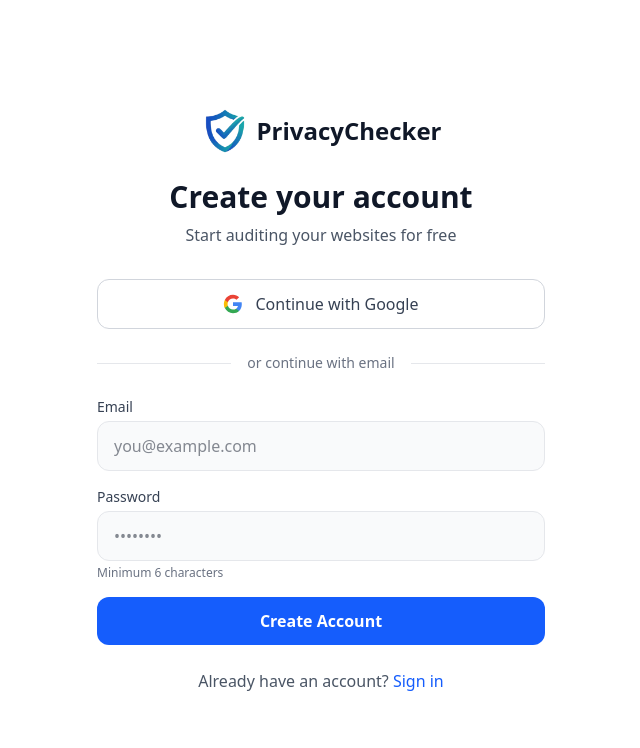
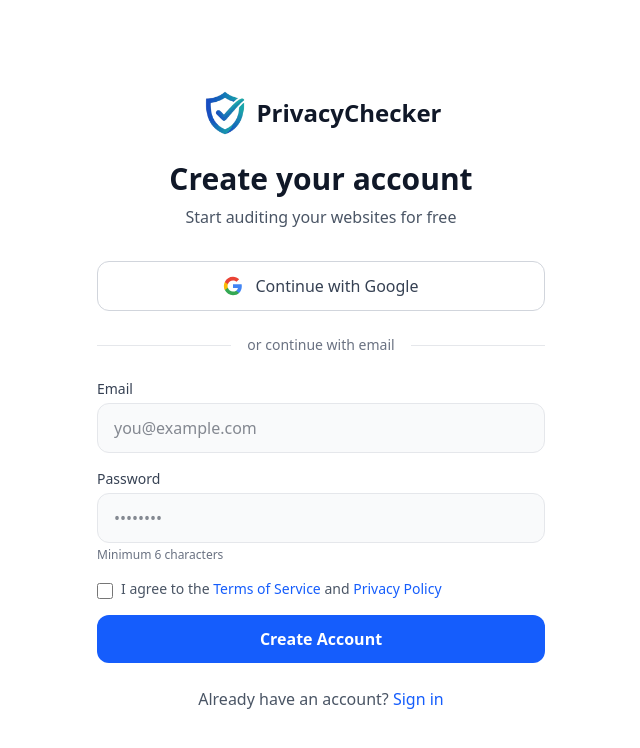
Before and after one commit to williammartin75/privacycheck, a Next.js app: page /signup in a window 1280 px wide. Shown: the top 748 px of the page, without its empty margins (319-959 px from the left). Built offline with nearby package versions, Linux system fonts and the light colour scheme; no server answers.

Commit message:
fix: Cookie banner always in HTML, exclude same-domain emails, add consent checkboxes

```diff
--- a/src/app/api/audit/route.ts
+++ b/src/app/api/audit/route.ts
@@ -349,15 +349,20 @@ async function checkEmailSecurity(domain: string): Promise<EmailSecurity> {
     return { spf, dmarc, domain: rootDomain };
 }
 
-// Email Exposure: Extract email addresses from HTML
-function extractExposedEmails(html: string): string[] {
+// Email Exposure: Extract email addresses from HTML (excludes same-domain emails)
+function extractExposedEmails(html: string, scannedDomain?: string): string[] {
     const emailRegex = /[a-zA-Z0-9._%+-]+@[a-zA-Z0-9.-]+\.[a-zA-Z]{2,}/g;
     const matches = html.match(emailRegex) || [];
+
+    // Normalize domain for comparison
+    const domainBase = scannedDomain?.replace(/^www\./, '').toLowerCase();
 
     // Filter out common false positives and duplicates
     const filtered = [...new Set(matches)]
         .filter(email => {
             const lower = email.toLowerCase();
+            // Skip same-domain emails (legitimate contact emails)
+            if (domainBase && lower.endsWith(`@${domainBase}`)) return false;
             // Skip common non-personal/placeholder emails
             if (lower.includes('example.com') || lower.includes('test.com')) return false;
             if (lower.includes('placeholder') || lower.includes('email@')) return false;
@@ -846,8 +851,8 @@ export async function POST(request: NextRequest) {
         deduct(emailSecurity.spf, 'SPF Record', 3);
         deduct(emailSecurity.dmarc, 'DMARC Record', 3);
 
-        // Email Exposure
-        const exposedEmails = extractExposedEmails(combinedHtml);
+        // Email Exposure (excludes same-domain contact emails)
+        const exposedEmails = extractExposedEmails(combinedHtml, domain);
         if (exposedEmails.length > 0) {
             const emailPenalty = Math.min(exposedEmails.length * 2, 10);
             scoreBreakdown.push({ item: `Exposed Emails (${exposedEmails.length})`, points: -emailPenalty, passed: false });
--- a/src/app/login/page.tsx
+++ b/src/app/login/page.tsx
@@ -109,6 +109,22 @@ export default function LoginPage() {
                         />
                     </div>
 
+                    {/* Consent checkbox for GDPR compliance */}
+                    <div className="flex items-start gap-2">
+                        <input
+                            type="checkbox"
+                            id="consent"
+                            required
+                            className="mt-1 w-4 h-4 text-blue-600 border-gray-300 rounded focus:ring-blue-500"
+                        />
+                        <label htmlFor="consent" className="text-sm text-gray-600">
+                            I agree to the{' '}
+                            <Link href="/terms" className="text-blue-600 hover:underline">Terms of Service</Link>
+                            {' '}and{' '}
+                            <Link href="/privacy" className="text-blue-600 hover:underline">Privacy Policy</Link>
+                        </label>
+                    </div>
+
                     <button
                         type="submit"
                         disabled={loading}
--- a/src/app/page.tsx
+++ b/src/app/page.tsx
@@ -2005,19 +2005,14 @@ export default function Home() {
               <h4 className="font-semibold text-gray-900 mb-4">Contact</h4>
               <ul className="space-y-2 text-sm text-gray-600">
                 <li>
-                  <a href="mailto:support@privacychecker.pro" className="hover:text-gray-900">
-                    📧 support@privacychecker.pro
+                  <a href="mailto:privacy@privacychecker.pro" className="hover:text-gray-900">
+                    🛡️ Privacy & DPO Contact
                   </a>
                 </li>
                 <li>
-                  <a href="mailto:dpo@privacychecker.pro" className="hover:text-gray-900">
-                    🛡️ DPO: dpo@privacychecker.pro
-                  </a>
-                </li>
-                <li>
-                  <a href="mailto:privacy@privacychecker.pro" className="hover:text-gray-900">
-                    🔒 privacy@privacychecker.pro
-                  </a>
+                  <span className="text-gray-500">
+                    📧 General: see Privacy Policy
+                  </span>
                 </li>
               </ul>
             </div>
@@ -2036,8 +2031,12 @@ export default function Home() {
       </footer>
 
       {/* Cookie Consent Banner - detected by patterns: cookie-consent, cookie-banner, accept cookies, manage cookies */}
-      {showCookieConsent && (
-        <div id="cookie-consent" className="fixed bottom-0 left-0 right-0 bg-white border-t border-gray-200 shadow-lg p-4 z-50" role="dialog" aria-label="Cookie consent">
+      <div
+        id="cookie-consent"
+        className={`fixed bottom-0 left-0 right-0 bg-white border-t border-gray-200 shadow-lg p-4 z-50 ${showCookieConsent ? '' : 'hidden'}`}
+        role="dialog"
+        aria-label="Cookie consent"
+      >
         <div className="container mx-auto flex flex-col md:flex-row items-center justify-between gap-4">
           <div className="text-sm text-gray-600">
             <p>
@@ -2069,7 +2068,6 @@ export default function Home() {
           </div>
         </div>
       </div>
-      )}
     </div >
   );
 }
--- a/src/app/signup/page.tsx
+++ b/src/app/signup/page.tsx
@@ -133,6 +133,22 @@ export default function SignupPage() {
                         <p className="text-xs text-gray-500 mt-1">Minimum 6 characters</p>
                     </div>
 
+                    {/* Consent checkbox for GDPR compliance */}
+                    <div className="flex items-start gap-2">
+                        <input
+                            type="checkbox"
+                            id="consent"
+                            required
+                            className="mt-1 w-4 h-4 text-blue-600 border-gray-300 rounded focus:ring-blue-500"
+                        />
+                        <label htmlFor="consent" className="text-sm text-gray-600">
+                            I agree to the{' '}
+                            <Link href="/terms" className="text-blue-600 hover:underline">Terms of Service</Link>
+                            {' '}and{' '}
+                            <Link href="/privacy" className="text-blue-600 hover:underline">Privacy Policy</Link>
+                        </label>
+                    </div>
+
                     <button
                         type="submit"
                         disabled={loading}
```
Lines whose indentation alone changed are shown as unchanged.
